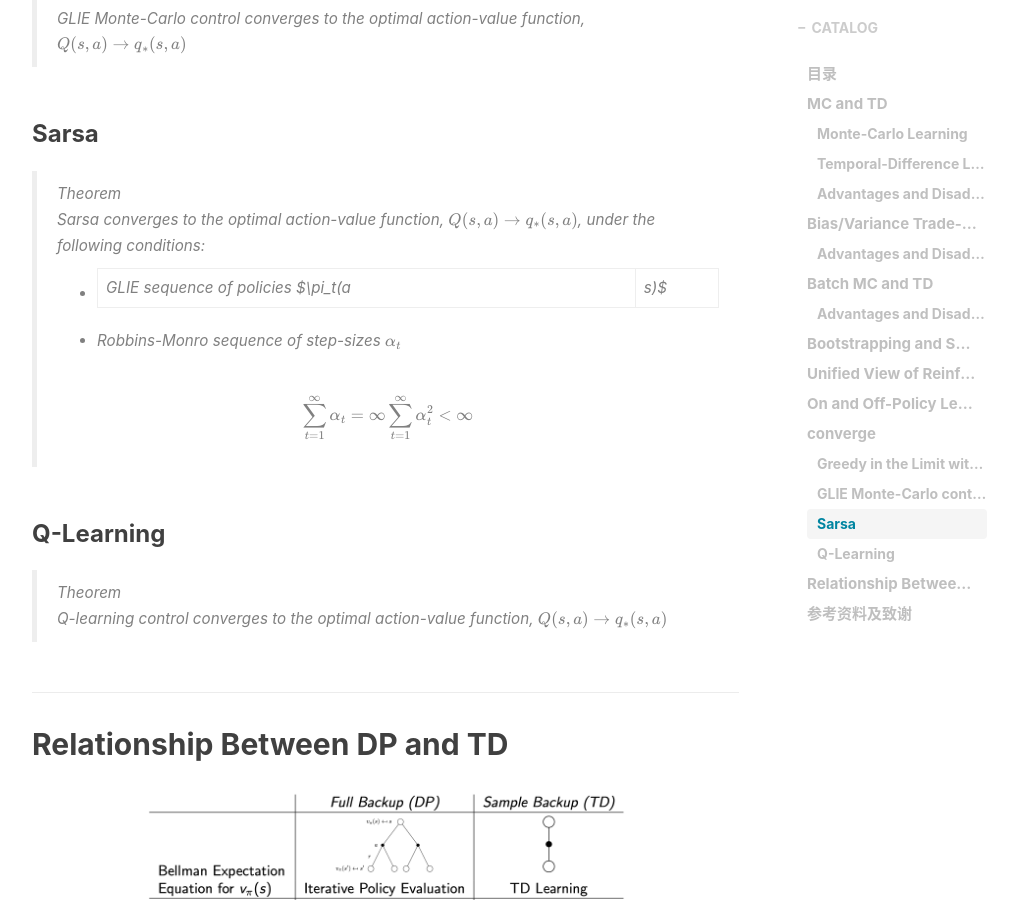
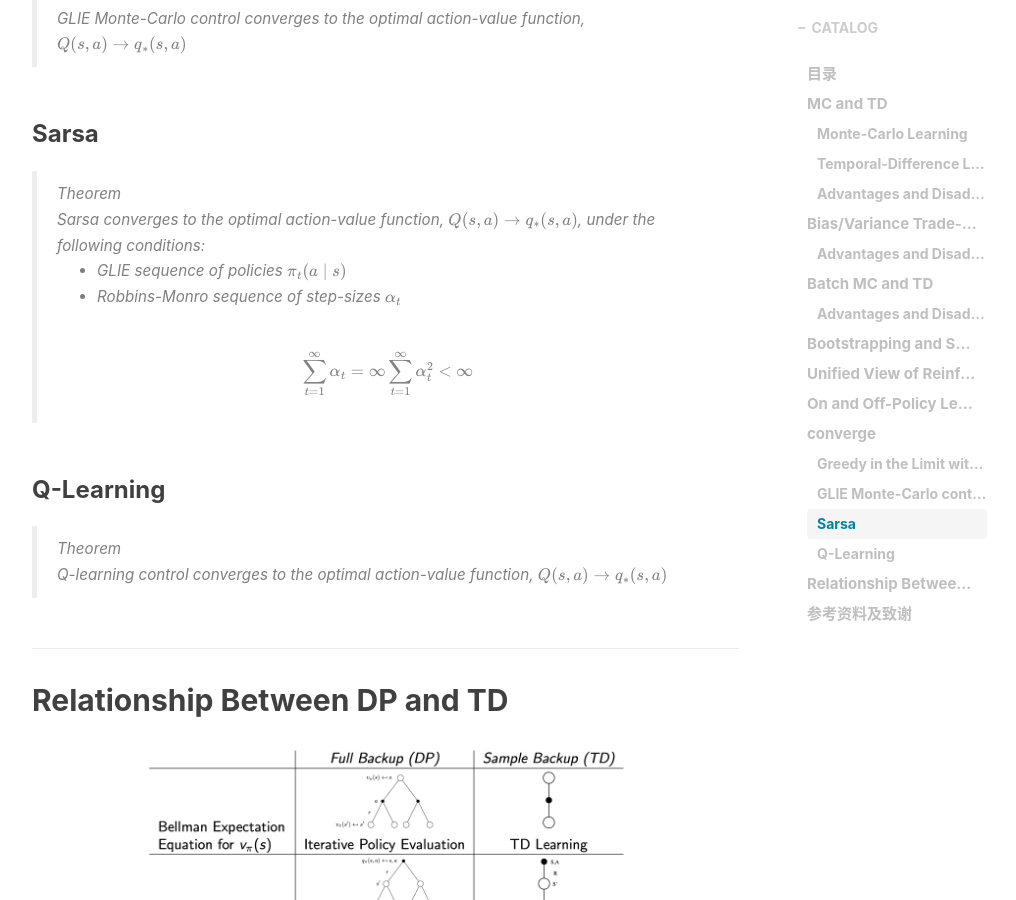
Before and after one commit to liushunyu/blog, a Jekyll site: the page built from _posts/2020-04-13-强化学习思考（6）蒙特卡罗和时序差分.md, in a window 1280 px wide and 900 px high, scrolled down 5229 px. Shown: the whole window, without its empty margins (233-1249 px from the left). Built offline with Jekyll 4.4.1, drawn with Linux system fonts in a browser that asks for light colours; nearby versions of some CDN libraries; formulas are drawn with MathJax 3; comment, search, counter and statistics services are not loaded.

Commit message:
Update 2020-04-13-强化学习思考（6）蒙特卡罗和时序差分.md

```diff
--- a/_posts/2020-04-13-强化学习思考（6）蒙特卡罗和时序差分.md
+++ b/_posts/2020-04-13-强化学习思考（6）蒙特卡罗和时序差分.md
@@ -26,7 +26,7 @@ tags:
 - [强化学习思考（3）马尔可夫决策过程](https://liushunyu.github.io/2020/04/12/%E5%BC%BA%E5%8C%96%E5%AD%A6%E4%B9%A0%E6%80%9D%E8%80%83-3-%E9%A9%AC%E5%B0%94%E5%8F%AF%E5%A4%AB%E5%86%B3%E7%AD%96%E8%BF%87%E7%A8%8B/)
 - [强化学习思考（4）模仿学习和监督学习](https://liushunyu.github.io/2020/04/13/%E5%BC%BA%E5%8C%96%E5%AD%A6%E4%B9%A0%E6%80%9D%E8%80%83-4-%E6%A8%A1%E4%BB%BF%E5%AD%A6%E4%B9%A0%E5%92%8C%E7%9B%91%E7%9D%A3%E5%AD%A6%E4%B9%A0/)
 - [强化学习思考（5）动态规划](https://liushunyu.github.io/2020/04/15/%E5%BC%BA%E5%8C%96%E5%AD%A6%E4%B9%A0%E6%80%9D%E8%80%83-5-%E5%8A%A8%E6%80%81%E8%A7%84%E5%88%92/)
-- 强化学习思考（6）蒙特卡罗和时序差分
+- [强化学习思考（6）蒙特卡罗和时序差分](https://liushunyu.github.io/2020/04/15/%E5%BC%BA%E5%8C%96%E5%AD%A6%E4%B9%A0%E6%80%9D%E8%80%83-6-%E8%92%99%E7%89%B9%E5%8D%A1%E7%BD%97%E5%92%8C%E6%97%B6%E5%BA%8F%E5%B7%AE%E5%88%86/)
 
 
 
@@ -184,7 +184,7 @@ $$
 >
 >Sarsa converges to the optimal action-value function, $Q(s, a) \to q_∗(s, a)$, under the following conditions:
 >
->- GLIE sequence of policies $\pi_t(a|s)$
+>- GLIE sequence of policies $\pi_t(a \mid s)$
 >- Robbins-Monro sequence of step-sizes $\alpha_t$
 >
 >
```
